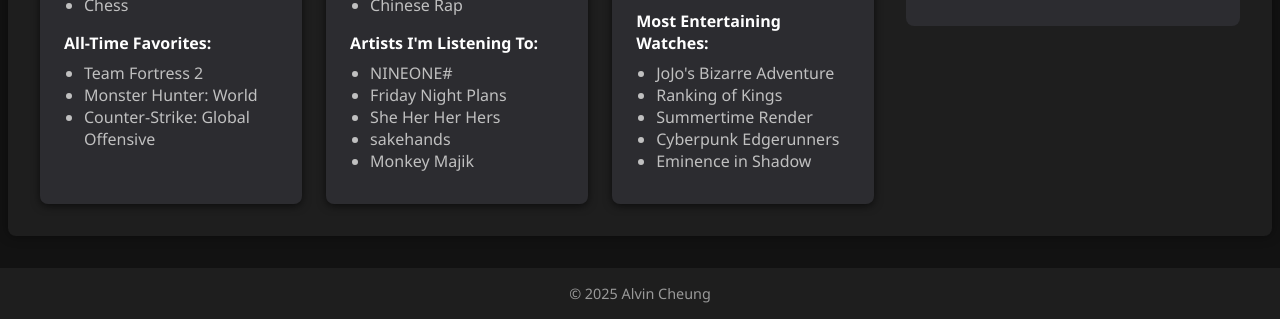
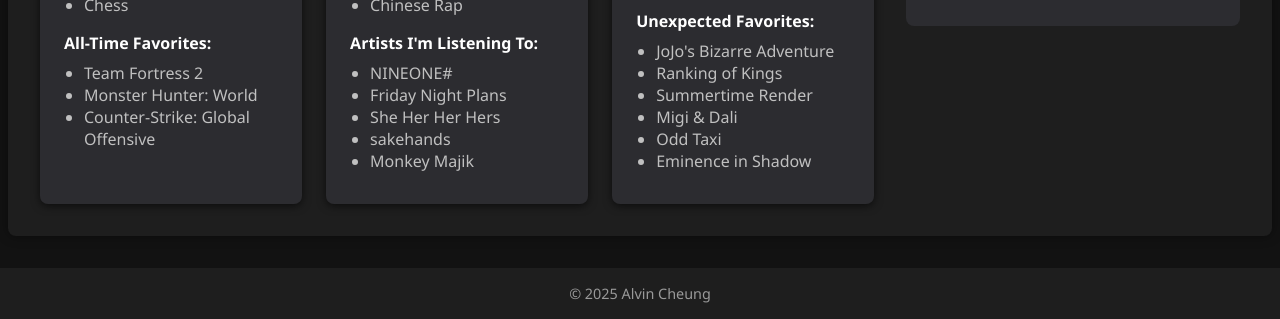
Before and after one commit to AlvinC427/website, a plain HTML site: page index.html in a window 1280 px wide. Shown: the part 1325-1644 px from the top of the page. Drawn offline with Linux system fonts and the light colour scheme.

Commit message:
changed details in favorites section and 3x3

```diff
--- a/index.html
+++ b/index.html
@@ -105,12 +105,13 @@
                             <ul>
                                 <li>Heavenly Delusions</li>
                             </ul>
-                            <p><strong>Most Entertaining Watches:</strong></p>
+                            <p><strong>Unexpected Favorites:</strong></p>
                             <ul>
                                 <li>JoJo's Bizarre Adventure</li>
                                 <li>Ranking of Kings</li>
                                 <li>Summertime Render</li>
-                                <li>Cyberpunk Edgerunners</li>
+                                <li>Migi & Dali</li>
+                                <li>Odd Taxi</li>
                                 <li>Eminence in Shadow</li>
                             </ul>
                         </div>
```
Also changed, not shown: 1 other file.
